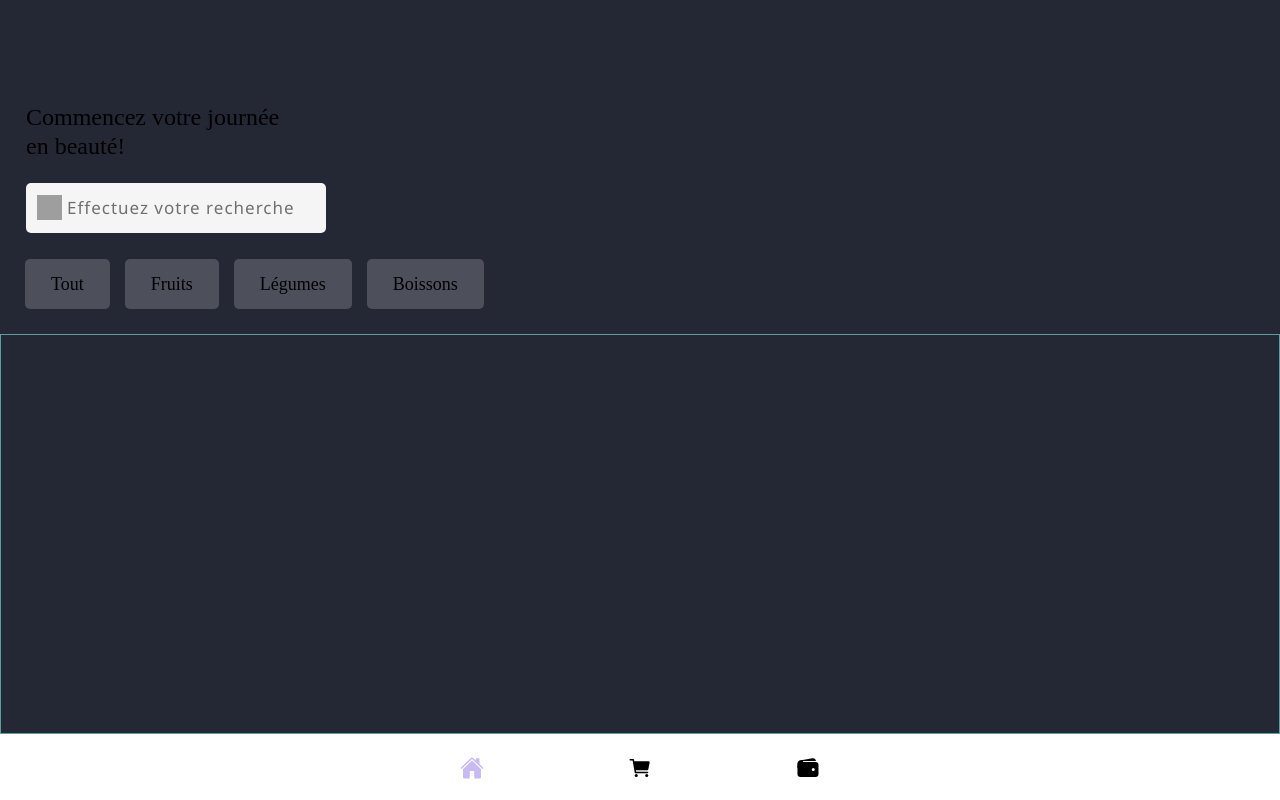
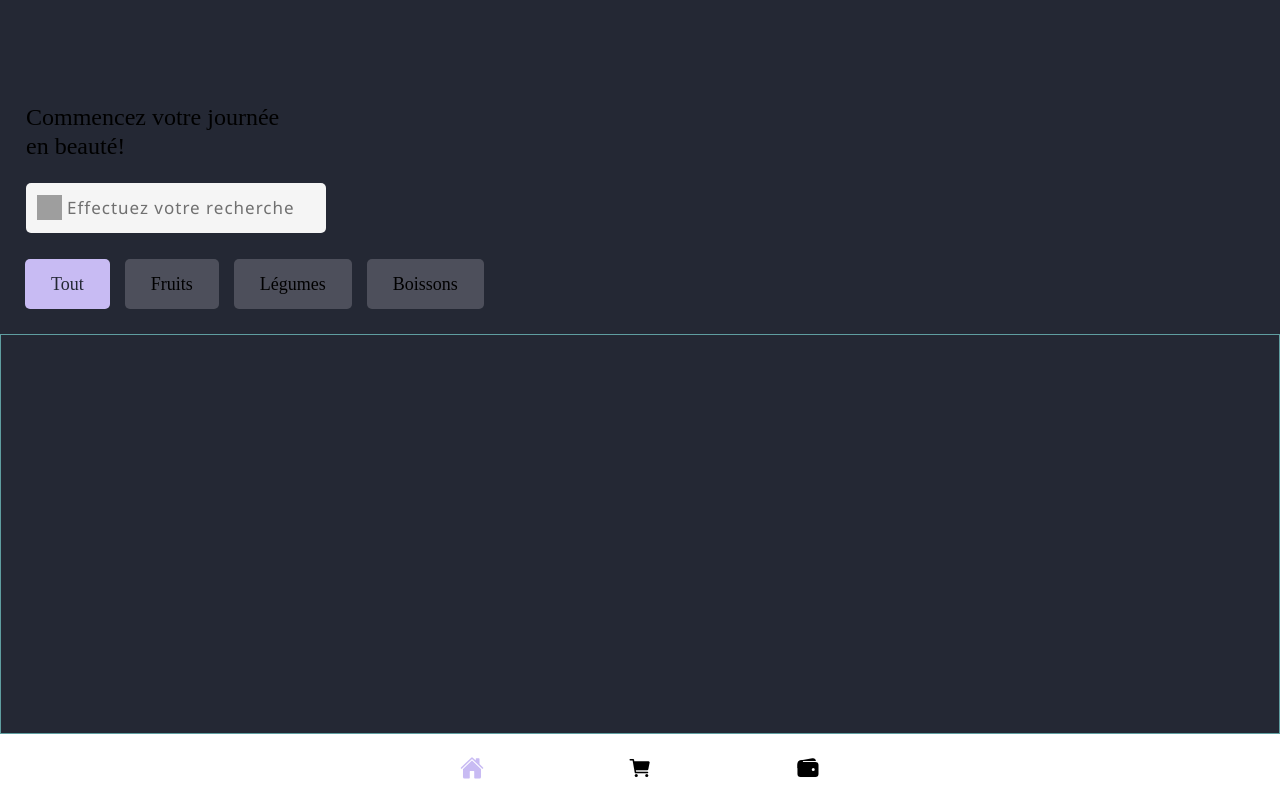
Before and after one commit to lauraophelie/breezy, a React (Vite) app: page /accueil in a window 1280 px wide. Built offline with nearby package versions, Linux system fonts and the light colour scheme; grey boxes are pictures that could not be loaded.

Commit message:
filter menu

```diff
--- a/src/pages/accueil/Accueil.tsx
+++ b/src/pages/accueil/Accueil.tsx
@@ -27,6 +27,7 @@ const Accueil : React.FC = () => {
                 <FilterButton
                     textContent="Tout"
                     id="acceuil__filter__one"
+                    defaultClick={2}
                 />
 
                 <FilterButton
--- a/src/pages/accueil/components/FilterButton.tsx
+++ b/src/pages/accueil/components/FilterButton.tsx
@@ -6,17 +6,25 @@ interface FilterButtonProps {
     textContent: string;
     className?: string;
     id?: string;
-    onClick?: (event: any) => void;
+    defaultClick?: number;
 }
 
 const FilterButton : React.FC<FilterButtonProps> = (props) => {
-    const [click, setClick] = useState(0)
+    var [click, setClick] = useState((props.defaultClick) ? props.defaultClick : 1);
+
+    const setFilter = (e: { preventDefault: () => void; }) => {
+        e.preventDefault();
+        click++;
+        setClick(click);
+    };
+
+    const setClassName = (click != 0 && click % 2 == 0) ? "filter-button filter-button--active" : "filter-button";
 
     return (
         <Bouton
             text={props.textContent}
-            onClick={props.onClick}
-            className={"filter-button " + props.className}
+            onClick={setFilter}
+            className={setClassName + " " + props.className}
             id={props.id}
         />
     )
```
